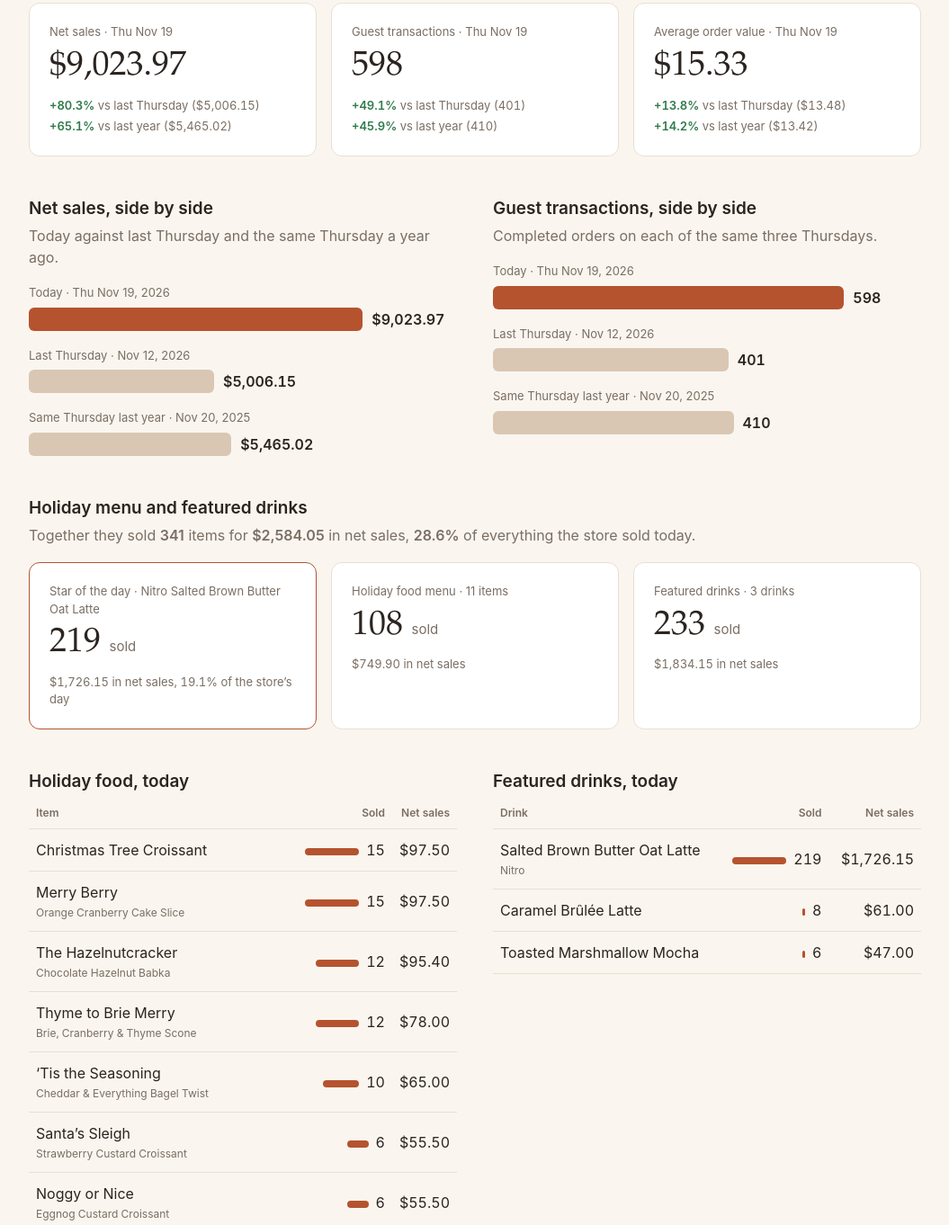
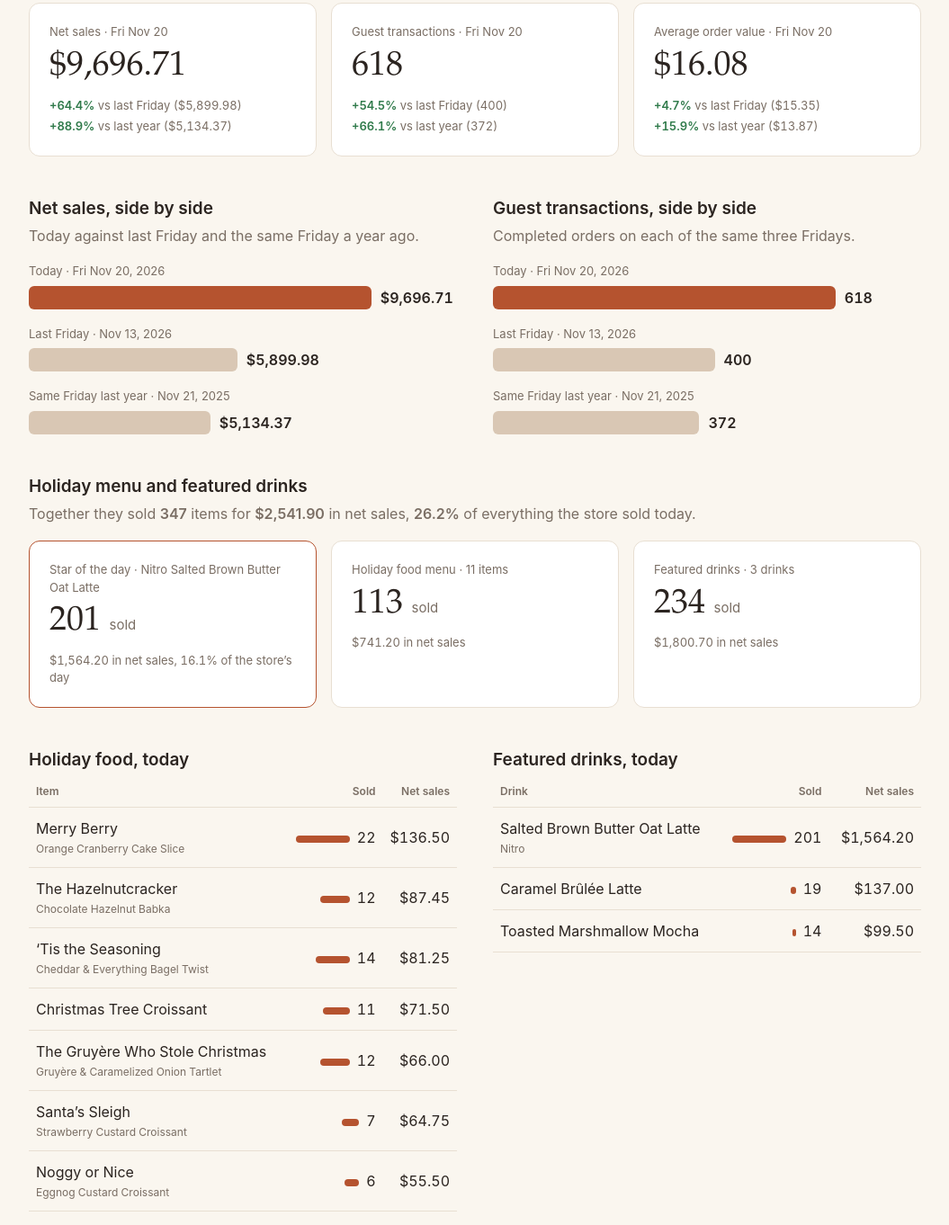
Before and after one commit to mikaelag1234/dailyp5tracking, a plain HTML site: page index.html in a window 1280 px wide. Shown: the part 239-1601 px from the top of the page at 90% size, without its empty margins (112-1167 px from the left). Drawn offline with Linux system fonts and the light colour scheme.

Commit message:
Update to Friday Nov 20 full-day numbers

```diff
--- a/index.html
+++ b/index.html
@@ -28,6 +28,7 @@
   .lede { font-size: clamp(17px, 2.4vw, 20px); margin-top: 16px; max-width: 62ch; }
   .lede b, .sub b { font-weight: 600; }
   .up { color: var(--ok); font-weight: 600; }
+  .down { color: #b3261e; font-weight: 600; }
   h2 { font-size: 19px; font-weight: 600; margin: 0 0 4px; }
   .sub { color: var(--muted); margin-bottom: 18px; }
   .cards { display: grid; grid-template-columns: repeat(auto-fit, minmax(220px, 1fr)); gap: 16px; }
@@ -59,128 +60,69 @@
 </head>
 <body>
 <main class="wrap">
-
   <header>
     <p class="eyebrow">Purebread Mount Pleasant · 5 E 5th Ave, Vancouver</p>
-    <h1>Thursday, November 19, 2026 sales</h1>
-    <p class="lede">Net sales hit <b>$9,023.97</b> on <b>598</b> guest transactions: <span class="up">+80.3%</span> vs last Thursday and <span class="up">+65.1%</span> vs the same Thursday last year.</p>
+    <h1>Friday, November 20, 2026 sales</h1>
+    <p class="lede">Net sales hit <b>$9,696.71</b> on <b>618</b> guest transactions: <span class="up">+64.4%</span> vs last Friday and <span class="up">+88.9%</span> vs the same Friday last year.</p>
   </header>
-
   <section class="cards">
-    <div class="card">
-      <p class="card-label">Net sales · Thu Nov 19</p>
-      <p class="big">$9,023.97</p>
-      <p class="cmp"><span class="up">+80.3%</span> vs last Thursday ($5,006.15)</p>
-      <p class="cmp"><span class="up">+65.1%</span> vs last year ($5,465.02)</p>
-    </div>
-    <div class="card">
-      <p class="card-label">Guest transactions · Thu Nov 19</p>
-      <p class="big">598</p>
-      <p class="cmp"><span class="up">+49.1%</span> vs last Thursday (401)</p>
-      <p class="cmp"><span class="up">+45.9%</span> vs last year (410)</p>
-    </div>
-    <div class="card">
-      <p class="card-label">Average order value · Thu Nov 19</p>
-      <p class="big">$15.33</p>
-      <p class="cmp"><span class="up">+13.8%</span> vs last Thursday ($13.48)</p>
-      <p class="cmp"><span class="up">+14.2%</span> vs last year ($13.42)</p>
+    <div class="card"><p class="card-label">Net sales · Fri Nov 20</p><p class="big">$9,696.71</p><p class="cmp"><span class="up">+64.4%</span> vs last Friday ($5,899.98)</p><p class="cmp"><span class="up">+88.9%</span> vs last year ($5,134.37)</p></div>
+    <div class="card"><p class="card-label">Guest transactions · Fri Nov 20</p><p class="big">618</p><p class="cmp"><span class="up">+54.5%</span> vs last Friday (400)</p><p class="cmp"><span class="up">+66.1%</span> vs last year (372)</p></div>
+    <div class="card"><p class="card-label">Average order value · Fri Nov 20</p><p class="big">$16.08</p><p class="cmp"><span class="up">+4.7%</span> vs last Friday ($15.35)</p><p class="cmp"><span class="up">+15.9%</span> vs last year ($13.87)</p></div>
+  </section>
+  <section class="grid2">
+    <div><h2>Net sales, side by side</h2><p class="sub">Today against last Friday and the same Friday a year ago.</p><div class="bars">
+<div><p class="bar-label">Today · Fri Nov 20, 2026</p><div class="bar-row"><div class="bar today" style="width:80.0%"></div><span class="bar-val">$9,696.71</span></div></div>
+<div><p class="bar-label">Last Friday · Nov 13, 2026</p><div class="bar-row"><div class="bar" style="width:48.7%"></div><span class="bar-val">$5,899.98</span></div></div>
+<div><p class="bar-label">Same Friday last year · Nov 21, 2025</p><div class="bar-row"><div class="bar" style="width:42.4%"></div><span class="bar-val">$5,134.37</span></div></div>
+    </div></div>
+    <div><h2>Guest transactions, side by side</h2><p class="sub">Completed orders on each of the same three Fridays.</p><div class="bars">
+<div><p class="bar-label">Today · Fri Nov 20, 2026</p><div class="bar-row"><div class="bar today" style="width:80.0%"></div><span class="bar-val">618</span></div></div>
+<div><p class="bar-label">Last Friday · Nov 13, 2026</p><div class="bar-row"><div class="bar" style="width:51.8%"></div><span class="bar-val">400</span></div></div>
+<div><p class="bar-label">Same Friday last year · Nov 21, 2025</p><div class="bar-row"><div class="bar" style="width:48.2%"></div><span class="bar-val">372</span></div></div>
+    </div></div>
+  </section>
+  <section>
+    <h2>Holiday menu and featured drinks</h2>
+    <p class="sub">Together they sold <b>347</b> items for <b>$2,541.90</b> in net sales, <b>26.2%</b> of everything the store sold today.</p>
+    <div class="cards">
+      <div class="card star"><p class="card-label">Star of the day · Nitro Salted Brown Butter Oat Latte</p><p class="big">201 <small>sold</small></p><p class="cmp">$1,564.20 in net sales, 16.1% of the store’s day</p></div>
+      <div class="card"><p class="card-label">Holiday food menu · 11 items</p><p class="big">113 <small>sold</small></p><p class="cmp">$741.20 in net sales</p></div>
+      <div class="card"><p class="card-label">Featured drinks · 3 drinks</p><p class="big">234 <small>sold</small></p><p class="cmp">$1,800.70 in net sales</p></div>
     </div>
   </section>
-
   <section class="grid2">
-    <div>
-      <h2>Net sales, side by side</h2>
-      <p class="sub">Today against last Thursday and the same Thursday a year ago.</p>
-      <div class="bars">
-        <div><p class="bar-label">Today · Thu Nov 19, 2026</p><div class="bar-row"><div class="bar today" style="width:78%"></div><span class="bar-val">$9,023.97</span></div></div>
-        <div><p class="bar-label">Last Thursday · Nov 12, 2026</p><div class="bar-row"><div class="bar" style="width:43.3%"></div><span class="bar-val">$5,006.15</span></div></div>
-        <div><p class="bar-label">Same Thursday last year · Nov 20, 2025</p><div class="bar-row"><div class="bar" style="width:47.3%"></div><span class="bar-val">$5,465.02</span></div></div>
-      </div>
-    </div>
-    <div>
-      <h2>Guest transactions, side by side</h2>
-      <p class="sub">Completed orders on each of the same three Thursdays.</p>
-      <div class="bars">
-        <div><p class="bar-label">Today · Thu Nov 19, 2026</p><div class="bar-row"><div class="bar today" style="width:82%"></div><span class="bar-val">598</span></div></div>
-        <div><p class="bar-label">Last Thursday · Nov 12, 2026</p><div class="bar-row"><div class="bar" style="width:55%"></div><span class="bar-val">401</span></div></div>
-        <div><p class="bar-label">Same Thursday last year · Nov 20, 2025</p><div class="bar-row"><div class="bar" style="width:56.2%"></div><span class="bar-val">410</span></div></div>
-      </div>
-    </div>
+    <div><h2>Holiday food, today</h2><div class="tablewrap"><table><thead><tr><th>Item</th><th class="num">Sold</th><th class="num">Net sales</th></tr></thead><tbody>
+<tr><td>Merry Berry<span class="desc">Orange Cranberry Cake Slice</span></td><td class="num"><span class="mini" style="width:60px"></span>22</td><td class="num">$136.50</td></tr>
+<tr><td>The Hazelnutcracker<span class="desc">Chocolate Hazelnut Babka</span></td><td class="num"><span class="mini" style="width:33px"></span>12</td><td class="num">$87.45</td></tr>
+<tr><td>‘Tis the Seasoning<span class="desc">Cheddar &amp; Everything Bagel Twist</span></td><td class="num"><span class="mini" style="width:38px"></span>14</td><td class="num">$81.25</td></tr>
+<tr><td>Christmas Tree Croissant</td><td class="num"><span class="mini" style="width:30px"></span>11</td><td class="num">$71.50</td></tr>
+<tr><td>The Gruyère Who Stole Christmas<span class="desc">Gruyère &amp; Caramelized Onion Tartlet</span></td><td class="num"><span class="mini" style="width:33px"></span>12</td><td class="num">$66.00</td></tr>
+<tr><td>Santa’s Sleigh<span class="desc">Strawberry Custard Croissant</span></td><td class="num"><span class="mini" style="width:19px"></span>7</td><td class="num">$64.75</td></tr>
+<tr><td>Noggy or Nice<span class="desc">Eggnog Custard Croissant</span></td><td class="num"><span class="mini" style="width:16px"></span>6</td><td class="num">$55.50</td></tr>
+<tr><td>Santa’s Favourite Cookie<span class="desc">Speculoos White Chocolate Cookie</span></td><td class="num"><span class="mini" style="width:33px"></span>12</td><td class="num">$54.00</td></tr>
+<tr><td>Thyme to Brie Merry<span class="desc">Brie, Cranberry &amp; Thyme Scone</span></td><td class="num"><span class="mini" style="width:22px"></span>8</td><td class="num">$45.50</td></tr>
+<tr><td>Cranberry, Brie &amp; Caramelized Onion Sourdough</td><td class="num"><span class="mini" style="width:14px"></span>5</td><td class="num">$42.00</td></tr>
+<tr><td>Beer &amp; Pearl Barley Sourdough</td><td class="num"><span class="mini" style="width:11px"></span>4</td><td class="num">$36.75</td></tr>
+</tbody></table></div></div>
+    <div><h2>Featured drinks, today</h2><div class="tablewrap"><table><thead><tr><th>Drink</th><th class="num">Sold</th><th class="num">Net sales</th></tr></thead><tbody>
+<tr><td>Salted Brown Butter Oat Latte<span class="desc">Nitro</span></td><td class="num"><span class="mini" style="width:60px"></span>201</td><td class="num">$1,564.20</td></tr>
+<tr><td>Caramel Brûlée Latte</td><td class="num"><span class="mini" style="width:6px"></span>19</td><td class="num">$137.00</td></tr>
+<tr><td>Toasted Marshmallow Mocha</td><td class="num"><span class="mini" style="width:4px"></span>14</td><td class="num">$99.50</td></tr>
+</tbody></table></div></div>
   </section>
-
-  <section>
-    <h2>Holiday menu and featured drinks</h2>
-    <p class="sub">Together they sold <b>341</b> items for <b>$2,584.05</b> in net sales, <b>28.6%</b> of everything the store sold today.</p>
-    <div class="cards">
-      <div class="card star">
-        <p class="card-label">Star of the day · Nitro Salted Brown Butter Oat Latte</p>
-        <p class="big">219 <small>sold</small></p>
-        <p class="cmp">$1,726.15 in net sales, 19.1% of the store’s day</p>
-      </div>
-      <div class="card">
-        <p class="card-label">Holiday food menu · 11 items</p>
-        <p class="big">108 <small>sold</small></p>
-        <p class="cmp">$749.90 in net sales</p>
-      </div>
-      <div class="card">
-        <p class="card-label">Featured drinks · 3 drinks</p>
-        <p class="big">233 <small>sold</small></p>
-        <p class="cmp">$1,834.15 in net sales</p>
-      </div>
-    </div>
-  </section>
-
-  <section class="grid2">
-    <div>
-      <h2>Holiday food, today</h2>
-      <div class="tablewrap">
-        <table>
-          <thead><tr><th>Item</th><th class="num">Sold</th><th class="num">Net sales</th></tr></thead>
-          <tbody>
-            <tr><td>Christmas Tree Croissant</td><td class="num"><span class="mini" style="width:60px"></span>15</td><td class="num">$97.50</td></tr>
-            <tr><td>Merry Berry<span class="desc">Orange Cranberry Cake Slice</span></td><td class="num"><span class="mini" style="width:60px"></span>15</td><td class="num">$97.50</td></tr>
-            <tr><td>The Hazelnutcracker<span class="desc">Chocolate Hazelnut Babka</span></td><td class="num"><span class="mini" style="width:48px"></span>12</td><td class="num">$95.40</td></tr>
-            <tr><td>Thyme to Brie Merry<span class="desc">Brie, Cranberry &amp; Thyme Scone</span></td><td class="num"><span class="mini" style="width:48px"></span>12</td><td class="num">$78.00</td></tr>
-            <tr><td>‘Tis the Seasoning<span class="desc">Cheddar &amp; Everything Bagel Twist</span></td><td class="num"><span class="mini" style="width:40px"></span>10</td><td class="num">$65.00</td></tr>
-            <tr><td>Santa’s Sleigh<span class="desc">Strawberry Custard Croissant</span></td><td class="num"><span class="mini" style="width:24px"></span>6</td><td class="num">$55.50</td></tr>
-            <tr><td>Noggy or Nice<span class="desc">Eggnog Custard Croissant</span></td><td class="num"><span class="mini" style="width:24px"></span>6</td><td class="num">$55.50</td></tr>
-            <tr><td>The Gruyère Who Stole Christmas<span class="desc">Gruyère &amp; Caramelized Onion Tartlet</span></td><td class="num"><span class="mini" style="width:36px"></span>9</td><td class="num">$54.00</td></tr>
-            <tr><td>Beer &amp; Pearl Barley Sourdough</td><td class="num"><span class="mini" style="width:24px"></span>6</td><td class="num">$52.50</td></tr>
-            <tr><td>Santa’s Favourite Cookie<span class="desc">Speculoos White Chocolate Cookie</span></td><td class="num"><span class="mini" style="width:48px"></span>12</td><td class="num">$51.75</td></tr>
-            <tr><td>Cranberry, Brie &amp; Caramelized Onion Sourdough</td><td class="num"><span class="mini" style="width:20px"></span>5</td><td class="num">$47.25</td></tr>
-          </tbody>
-        </table>
-      </div>
-    </div>
-    <div>
-      <h2>Featured drinks, today</h2>
-      <div class="tablewrap">
-        <table>
-          <thead><tr><th>Drink</th><th class="num">Sold</th><th class="num">Net sales</th></tr></thead>
-          <tbody>
-            <tr><td>Salted Brown Butter Oat Latte<span class="desc">Nitro</span></td><td class="num"><span class="mini" style="width:60px"></span>219</td><td class="num">$1,726.15</td></tr>
-            <tr><td>Caramel Brûlée Latte</td><td class="num"><span class="mini" style="width:3px"></span>8</td><td class="num">$61.00</td></tr>
-            <tr><td>Toasted Marshmallow Mocha</td><td class="num"><span class="mini" style="width:3px"></span>6</td><td class="num">$47.00</td></tr>
-          </tbody>
-        </table>
-      </div>
-    </div>
-  </section>
-
   <details>
     <summary>About these numbers</summary>
     <ul>
-      <li>Source: Square, Purebread 5th (Mount Pleasant) location, completed orders only.</li>
+      <li>Source: Square, Purebread 5th (Mount Pleasant) location, completed orders only. Full day for all three days.</li>
       <li>Net sales are sales after discounts, comps and returns, before tax and tips. Gift card sales are not included.</li>
       <li>Guest transactions are completed orders in Square, counted once per order.</li>
       <li>Average order value is sales per order before discounts.</li>
-      <li>The last-year comparison uses Thursday, November 20, 2025 so it lines up weekday to weekday.</li>
+      <li>The last-year comparison uses Friday, November 21, 2025 so it lines up weekday to weekday.</li>
       <li>Two holiday sourdoughs ring through the POS under two different names each. They are combined here.</li>
     </ul>
   </details>
-
-  <footer>Snapshot of Square data as of Thursday, November 19, 2026, 7:18 PM PT. This page does not update automatically.</footer>
-
+  <footer>Snapshot of Square data as of Friday, November 20, 2026, 6:10 PM PT, after close. This page does not update automatically.</footer>
 </main>
 </body>
 </html>
```
